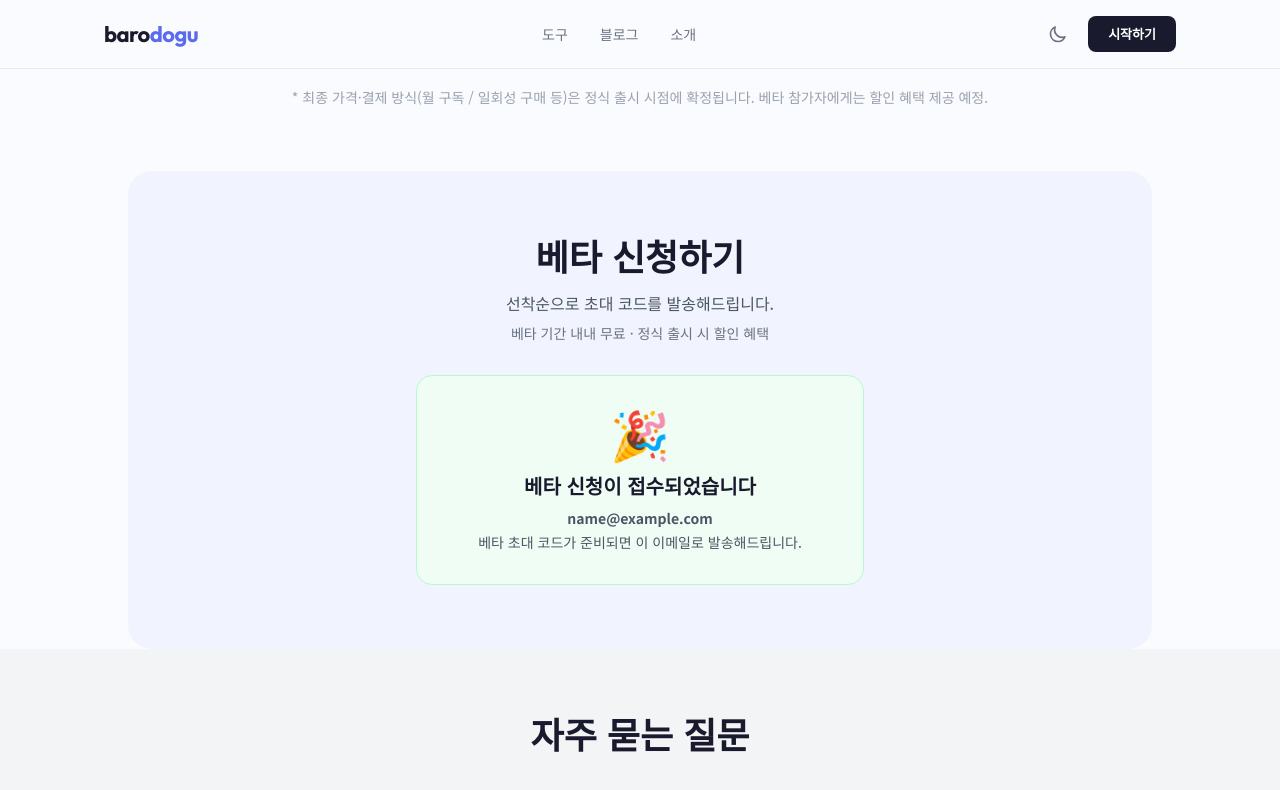
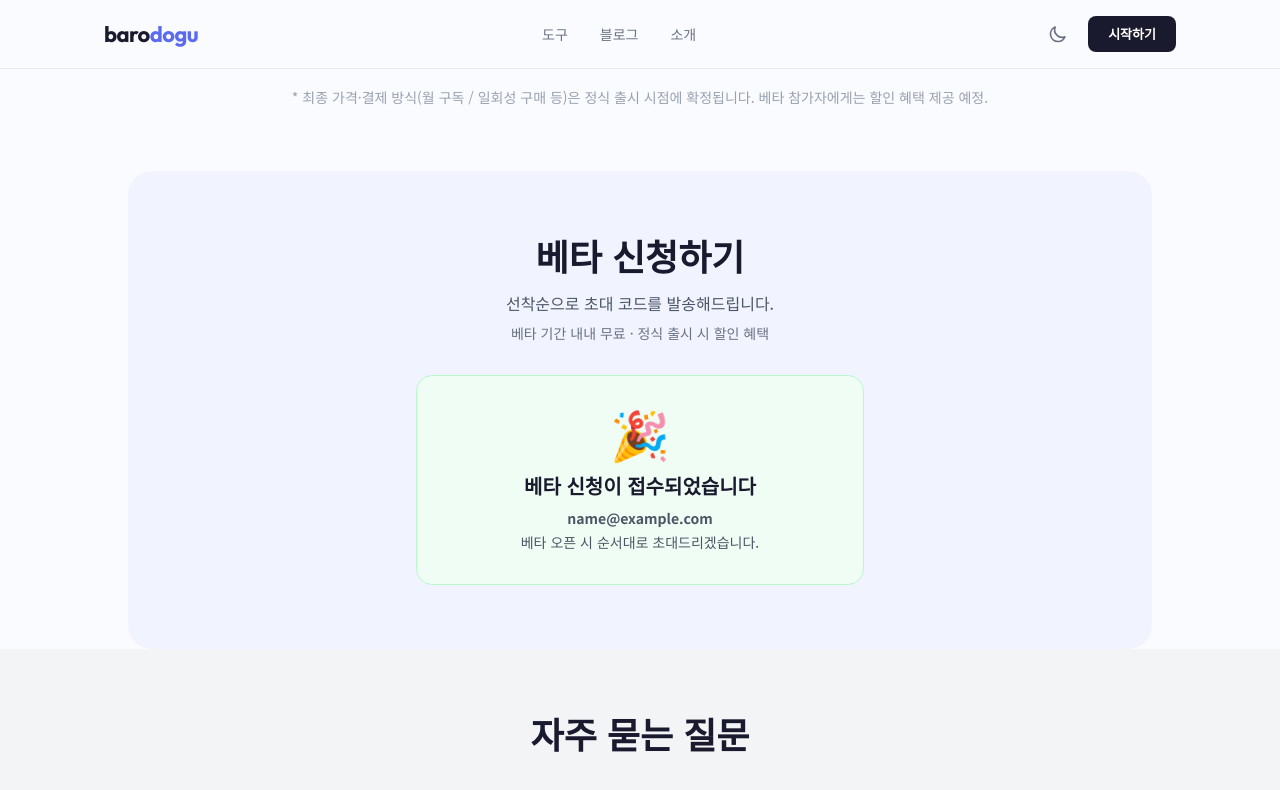
Before and after one commit to justinchun7512-byte/barodogu, a Next.js app: page /clipbaro in a window 1280 px wide. Both pictures are taken after typing "name@example.com" into the empty fields and a click on the button "베타 신청". Shown: the part 2390-3180 px from the top of the page. Built offline with nearby package versions, Linux system fonts and the light colour scheme.

Commit message:
fix(clipbaro): 베타 신청 폼 문구 수정 — 이메일 즉시 발송 오해 제거

```diff
--- a/app/clipbaro/BetaSignupForm.tsx
+++ b/app/clipbaro/BetaSignupForm.tsx
@@ -53,7 +53,7 @@ export default function BetaSignupForm() {
           <strong>{email}</strong>
         </p>
         <p className="text-sm text-gray-600 dark:text-gray-400">
-          베타 초대 코드가 준비되면 이 이메일로 발송해드립니다.
+          베타 오픈 시 순서대로 초대드리겠습니다.
         </p>
       </div>
     );
@@ -86,7 +86,7 @@ export default function BetaSignupForm() {
         <p className="text-sm text-red-500 mt-2 text-center">{error}</p>
       )}
       <p className="text-xs text-gray-400 mt-3 text-center">
-        스팸 없이 베타 초대 코드만 1회 발송됩니다.
+        베타 오픈 시 신청 순서대로 초대드립니다.
       </p>
     </form>
   );
```
